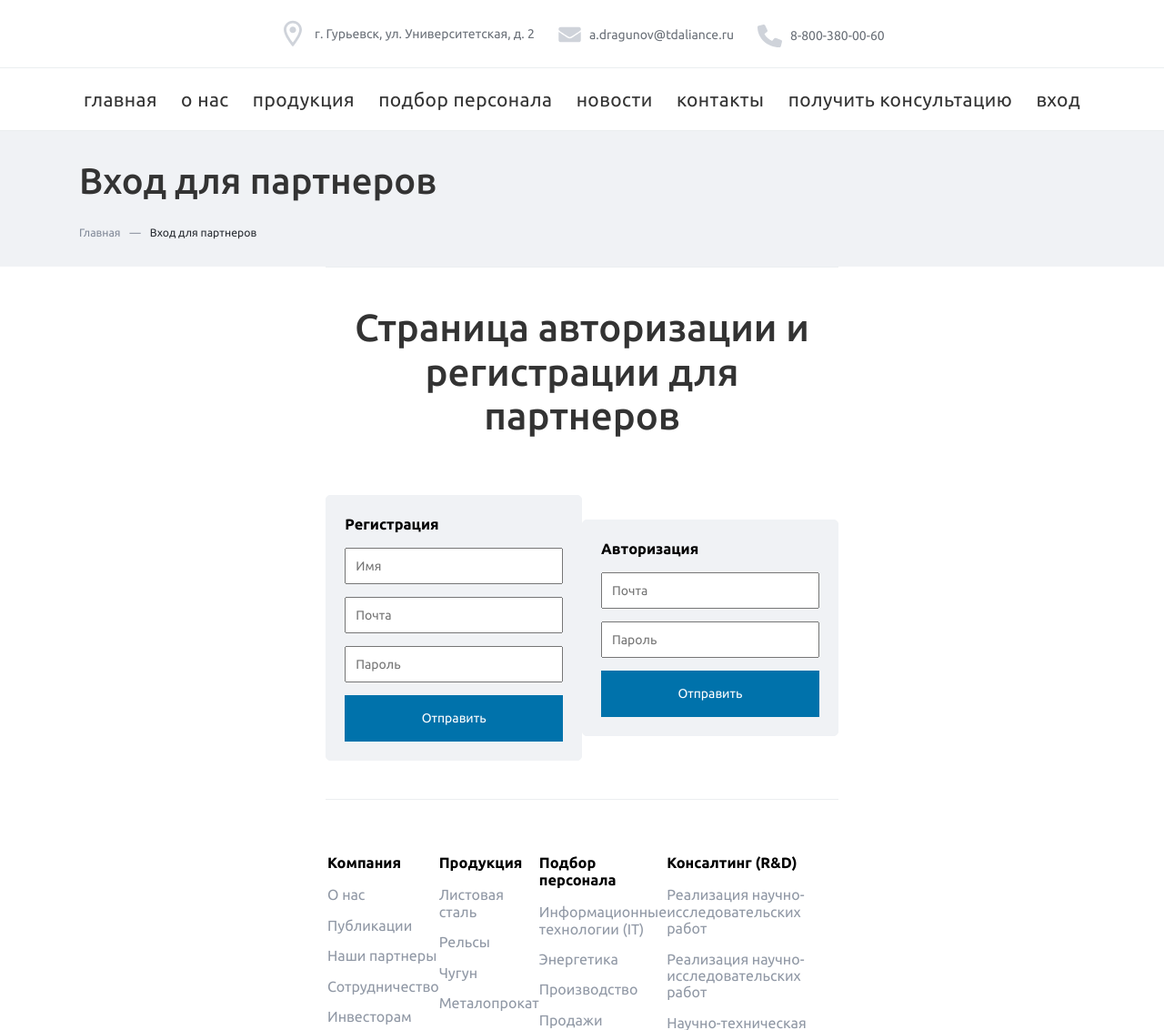
After one commit to ilyuhin6/Metalprom, a PHP site: page /enter.php in a window 1280 px wide. The commit adds this page. Shown: the top 1132 px of the page at 91% size. Run offline with PHP 8.4, Linux system fonts and the light colour scheme.

Commit message:
add: page contact enter

```diff
--- a/css/style.css
+++ b/css/style.css
@@ -1085,6 +1085,39 @@ body {
   color: #828a99;
 }
 
+/*
+START CTA -ENTER-PAGE */
+.title-enter-partners {
+  font-size: 3rem;
+  font-weight: 500;
+  color: #333333;
+  text-align: center;
+  margin-bottom: 4.5rem;
+}
+
+.form-partners-content {
+  display: flex;
+  justify-content: space-between;
+  align-items: center;
+}
+
+.form-partners-reg {
+  display: inline-flex;
+  width: 31.25rem;
+  flex-direction: column;
+  padding: 5px 20px 20px 20px;
+  background-color: #f0f2f5;
+  border: 1px solid #f0f2f5;
+  border-radius: 5px;
+}
+
+.form-partners-input {
+  display: inline-block;
+  margin-bottom: 1rem;
+  padding: 10px;
+  border: 1px silid red;
+}
+
 /* START Modal */
 
 .modal {
--- /dev/null
+++ b/enter.php
@@ -0,0 +1,34 @@
+<?php
+$page_title = 'Вход для партнеров';
+include_once('./header-page.php');
+include_once('./header-page-title.php');
+?>
+
+<section class="section-enter-partners">
+  <div class="container-about">
+    <h2 class="title-enter-partners">Страница авторизации и регистрации для партнеров</h2>
+    <div class="form-partners-content">
+      <form action="" class="form-partners-reg">
+        <h3 class="title-form-partners">Регистрация</h3>
+        <input type="text" class="form-partners-input" name="user" placeholder="Имя" required>
+        <input type="text" class="form-partners-input" name="user-email" placeholder="Почта" required>
+        <input type="password" class="form-partners-input" name="user-password" placeholder="Пароль" required>
+        <button type="submit" class="cta-form-button">Отправить</button>
+      </form>
+
+
+
+      <form action="" class="form-partners-reg">
+        <h3 class="title-form-partners">Авторизация</h3>
+        <input type="text" class="form-partners-input" name="user-email" placeholder="Почта" required>
+        <input type="password" class="form-partners-input" name="user-password" placeholder="Пароль" required>
+        <button type="submit" class="cta-form-button">Отправить</button>
+      </form>
+
+    </div>
+  </div>
+</section>
+
+<?php
+include_once('./footer.php');
+?>
--- a/header-page.php
+++ b/header-page.php
@@ -53,7 +53,7 @@
         <a class="mobile-menu-link" href="./blog.php">Новости</a>
       </li>
       <li class="mobile-menu-nav-item">
-        <a class="mobile-menu-link" href="">Контакты</a>
+        <a class="mobile-menu-link" href="./contakt.php">Контакты</a>
       </li>
       <li class="mobile-menu-nav-item">
         <a class="mobile-menu-link" href="" data-toggle="modal" data-target="#feedback-modal">получить консультацию</a>
@@ -165,7 +165,7 @@
             </a>
           </li>
           <li class="header-nav-item">
-            <a href="" class="header-nav-link">
+            <a href="./contakt.php" class="header-nav-link">
               контакты
             </a>
           </li>
```
Also changed, not shown: contakt.php (added, +12 -0 lines), tempalate-page/section-contact.php (added, +27 -0 lines), img/user-aunt.jpg (added), img/users-enter/exit (1).png (added), img/users-enter/exit.png (added), img/users-enter/logout.png (added), img/users-enter/user (1).png (added), img/users-enter/user.png (added), img/users-enter/users.png (added).
